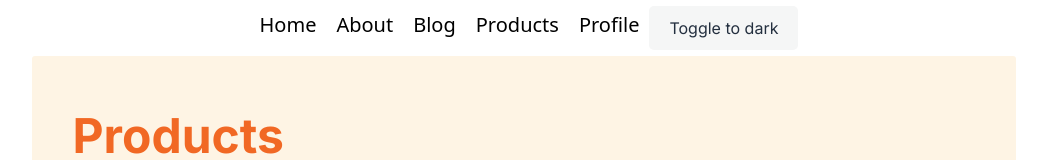
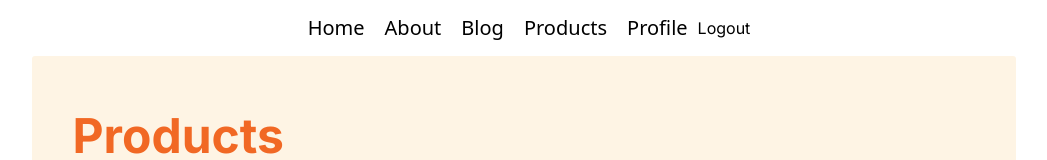
Before and after one commit to DTarkh/tbc-next.js, a Next.js app: page /products in a window 1280 px wide. Shown: the top 160 px of the page, without its empty margins (116-1163 px from the left). Built offline with nearby package versions, Linux system fonts and the light colour scheme; no server answers; sample sign-in values are in the browser's storage.

Commit message:
add logout button

```diff
--- a/app/(auth)/login/page.jsx
+++ b/app/(auth)/login/page.jsx
@@ -4,6 +4,7 @@ import { useState } from "react";
 import { useRouter } from "next/navigation";
 import "./LoginPage.css";
 import { useAuthRedirect } from "../../Components/hooks/useAuthRedirect"
+import LoadingSpinner from "@/app/Components/Spinner";
 
 const LoginPage = () => {
   const [username, setUsername] = useState("");
@@ -11,7 +12,7 @@ const LoginPage = () => {
   const [error, setError] = useState(null);
   const router = useRouter();
 
-  useAuthRedirect()
+  const loading = useAuthRedirect()
 
   const handleSubmit = async (e) => {
     e.preventDefault(); // Prevents form from reloading the page
@@ -42,6 +43,9 @@ const LoginPage = () => {
 
   };
 
+  if (loading) {
+    return <LoadingSpinner />
+  }
 
 
   return (
--- a/app/(dashboard)/layout.jsx
+++ b/app/(dashboard)/layout.jsx
@@ -4,14 +4,17 @@
 import Navbar from "../Components/Navigation/Navbar"
 import Footer from "../Components/Footer/Footer"
 import { useAuthCheck } from "../Components/hooks/useAuthCheck"
+import LoadingSpinner from "../Components/Spinner"
 
 
 const Layout = ({children}) => {
 
 
- useAuthCheck()
+ const loading = useAuthCheck()
 
-
+if(loading) {
+  return <LoadingSpinner/>
+}
 
   return (
     <>
--- a/app/(dashboard)/products/page.jsx
+++ b/app/(dashboard)/products/page.jsx
@@ -10,7 +10,7 @@ import Spinner from "../../Components/Spinner";
 import AddProduct from "../../Components/AddProduct";
 
 const ProductsPage = ({ searchParams }) => {
-  const { sortBy, order, search } = searchParams;
+  // const { sortBy, order, search } = searchParams;
 
   const { products, setProducts, loading } = useProducts2();
   const [currentProduct, setCurrentProduct] = useState([]);
@@ -94,9 +94,9 @@ const ProductsPage = ({ searchParams }) => {
       <div className="products-divider"></div>
 
       <ProductCard
-        sortBy={sortBy}
-        sortOrder={order}
-        search={search}
+        // sortBy={sortBy}
+        // sortOrder={order}
+        // search={search}
         products={products}
         setProducts={setProducts}
         setCurrentProduct={setCurrentProduct}
--- /dev/null
+++ b/app/Components/LogoutButton.jsx
@@ -0,0 +1,23 @@
+
+'use client'
+
+import { useRouter } from 'next/navigation';
+
+
+const LogoutButton = () => {
+    const router = useRouter();
+
+    const handleLogout = () => {
+        localStorage.clear();
+
+        router.push('/login');
+    };
+
+    return (
+        <div onClick={handleLogout}>
+            <button>Logout</button>
+        </div>
+    );
+};
+
+export default LogoutButton;
--- a/app/Components/Navigation/Navbar.jsx
+++ b/app/Components/Navigation/Navbar.jsx
@@ -2,35 +2,36 @@
 
 import Link from "next/link";
 import "./Navbar.css";
-import useTheme from "../hooks/useTheme"
+import LogoutButton from "../../Components/LogoutButton"
+// import useTheme from "../hooks/useTheme"
 
 const Navbar = () => {
-  const { theme, toggleTheme } = useTheme()
+  // const { theme, toggleTheme } = useTheme()
 
   return (
     <div
       className="nav-container"
-      style={{ backgroundColor: theme === "dark" ? "black" : "white" }}
+      // style={{ backgroundColor: theme === "dark" ? "black" : "white" }}
     >
       <ul>
         <Link
           className="nav-link"
           href="/"
-          style={{ color: theme === "dark" ? "white" : "black" }}
+          // style={{ color: theme === "dark" ? "white" : "black" }}
         >
           <li>Home</li>
         </Link>
         <Link
           className="nav-link"
           href="/about"
-          style={{ color: theme === "dark" ? "white" : "black" }}
+          // style={{ color: theme === "dark" ? "white" : "black" }}
         >
           <li>About</li>
         </Link>
         <Link
           className="nav-link"
           href="/blog"
-          style={{ color: theme === "dark" ? "white" : "black" }}
+          // style={{ color: theme === "dark" ? "white" : "black" }}
         >
           {" "}
           <li>Blog</li>
@@ -38,7 +39,7 @@ const Navbar = () => {
         <Link
           className="nav-link"
           href="/products"
-          style={{ color: theme === "dark" ? "white" : "black" }}
+          // style={{ color: theme === "dark" ? "white" : "black" }}
         >
           {" "}
           <li>Products</li>
@@ -46,16 +47,19 @@ const Navbar = () => {
         <Link
           className="nav-link"
           href="/profile"
-          style={{ color: theme === "dark" ? "white" : "black" }}
+          // style={{ color: theme === "dark" ? "white" : "black" }}
         >
           {" "}
           <li>Profile</li>
         </Link>
 
-        <button className="nav-btn" onClick={toggleTheme}>
+        {/* <button className="nav-btn"
+        onClick={toggleTheme}
+         >
           Toggle to {theme === "dark" ? "light" : "dark"}
-        </button>
+        </button> */}
       </ul>
+      <LogoutButton />
     </div>
   );
 };
--- a/app/Components/hooks/useAuthCheck.jsx
+++ b/app/Components/hooks/useAuthCheck.jsx
@@ -1,17 +1,19 @@
 'use client'
 
-import { useEffect } from "react";
+import { useEffect, useState } from "react";
 import { useRouter } from "next/navigation";
 
 export function useAuthCheck() {
-
+    const [loading, setLoading] = useState(true)
   const router = useRouter();
 
   useEffect(() => {
     const isAuthenticated = JSON.parse(localStorage.getItem("isAuthenticated"));
     if (!isAuthenticated) {
       router.push("/login");
+    } else{
+      setLoading(false)
     }
   }, [router]);
-
+return loading
 }
--- a/app/Components/hooks/useAuthRedirect.jsx
+++ b/app/Components/hooks/useAuthRedirect.jsx
@@ -1,16 +1,18 @@
 'use client'
 
-import { useEffect } from "react";
+import { useEffect, useState } from "react";
 import { useRouter } from "next/navigation";
 
 export function useAuthRedirect() {
-
+    const [loading, setLoading] = useState(true)
   const router = useRouter();
 
   useEffect(() => {
     const isAuthenticated = JSON.parse(localStorage.getItem("isAuthenticated"));
     if (isAuthenticated) {
       router.push("/home");
+    } else{
+      setLoading(false)
     }
   }, [router]);
 
--- a/app/Components/hooks/useTheme.jsx
+++ b/app/Components/hooks/useTheme.jsx
@@ -1,30 +1,30 @@
-import { useState } from "react";
+// import { useState } from "react";
 
-const useToggle = () => {
+// const useToggle = () => {
 
-    const [theme, setTheme] = useState(() => {
-        try {
-          const theme = localStorage.getItem("theme");
-          if (theme) {
-            return theme;
-          } else {
-            localStorage.getItem("theme", "light");
-            return "light";
-          }
-        } catch (error) {
-          console.log("error", error);
-          return "light";
-        }
-      });
+//     const [theme, setTheme] = useState(() => {
+//         try {
+//           const theme = localStorage.getItem("theme");
+//           if (theme) {
+//             return theme;
+//           } else {
+//             localStorage.getItem("theme", "light");
+//             return "light";
+//           }
+//         } catch (error) {
+//           console.log("error", error);
+//           return "light";
+//         }
+//       });
 
 
 
-      const toggleTheme = () => {
-        setTheme((prevTheme) => prevTheme === 'dark' ? 'light' : 'dark');
-        localStorage.setItem("theme", theme === 'dark' ? 'light' : 'dark');
-      }
+//       const toggleTheme = () => {
+//         setTheme((prevTheme) => prevTheme === 'dark' ? 'light' : 'dark');
+//         localStorage.setItem("theme", theme === 'dark' ? 'light' : 'dark');
+//       }
 
-  return {theme, toggleTheme}
-}
+//   return {theme, toggleTheme}
+// }
 
-export default useToggle;
+// export default useToggle;
```
Also changed, not shown: public/logout.svg (added).
